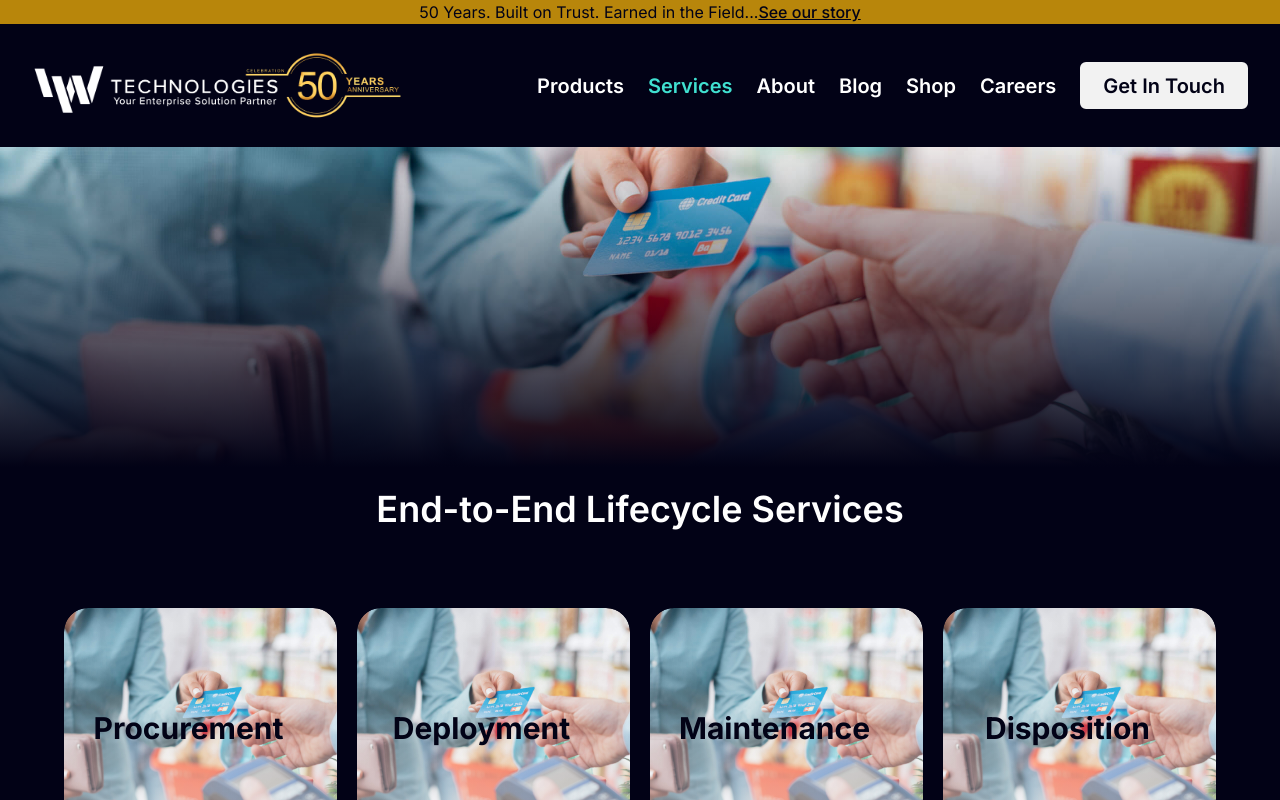
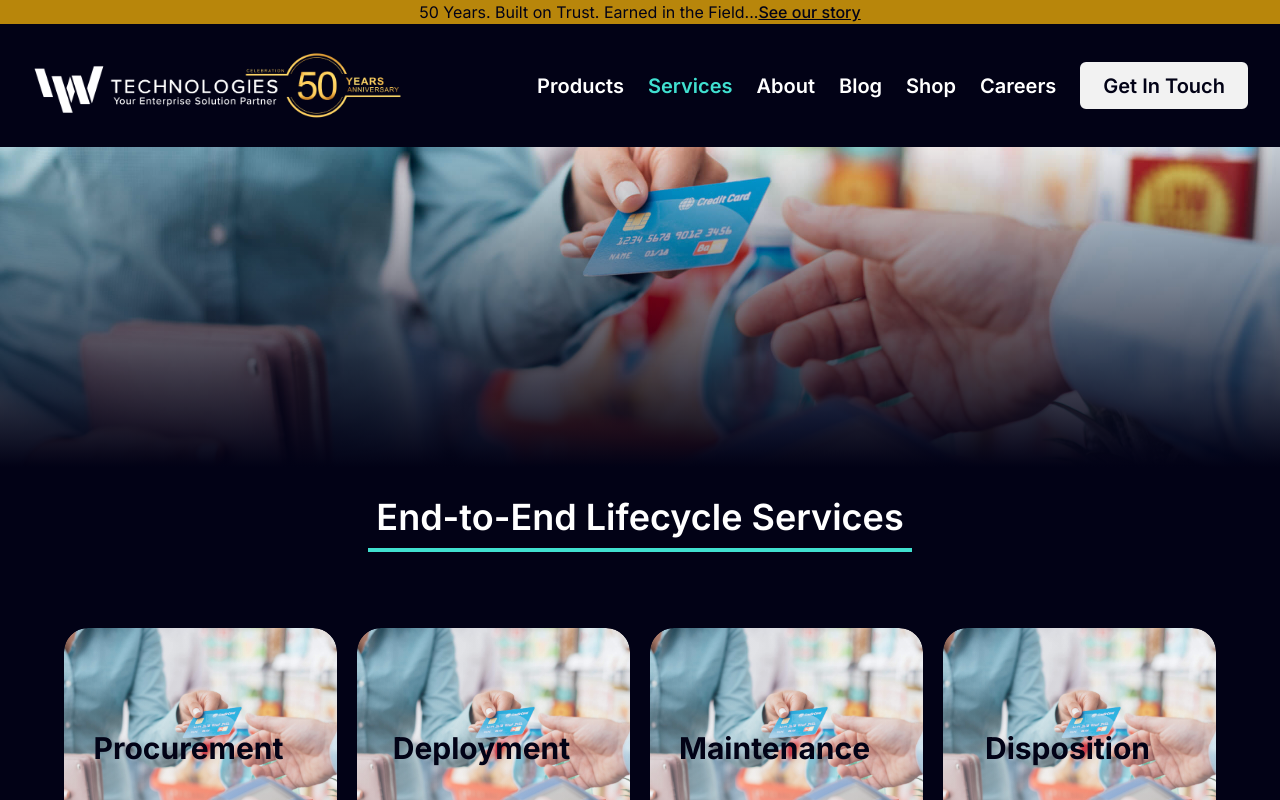
Before and after one commit to IWTechnologies/weareiw, a Next.js app in the folder nextjs-weareiw/: page /services in a window 1280 px wide. Shown: the top 800 px of the page. Built offline with nearby package versions, Linux system fonts and the light colour scheme.

Commit message:
about and services: added bottom border to top most headiing

```diff
--- a/nextjs-weareiw/src/app/about/page.tsx
+++ b/nextjs-weareiw/src/app/about/page.tsx
@@ -46,7 +46,7 @@ export default function AboutPage() {
             <section className="w-full flex justify-center bg-brand-black text-brand-black">
                 <div className="w-full py-14 mt-4 rounded-t-3xl bg-background">
                     <div className="w-[80%] mx-auto flex flex-col gap-5">
-                        <h2>What We Do</h2>
+                        <h2 className="w-fit border-b-4 border-brand-aqua p-2">What We Do</h2>
                         <h3>IW Technologies - Your Enterprise Solutions Partner</h3>
                         <div>
                             We intergrate cutting-edge hardware, agile deployment, and white-glove
--- a/nextjs-weareiw/src/app/services/page.tsx
+++ b/nextjs-weareiw/src/app/services/page.tsx
@@ -34,7 +34,7 @@ export default function ServicesPage() {
 
             <section className="flex justify-center p-5 bg-brand-black text-white">
                 <div>
-                    <h2>
+                    <h2 className="border-b-4 border-brand-aqua p-2">
                         End-to-End Lifecycle Services
                     </h2>
                 </div>
```
